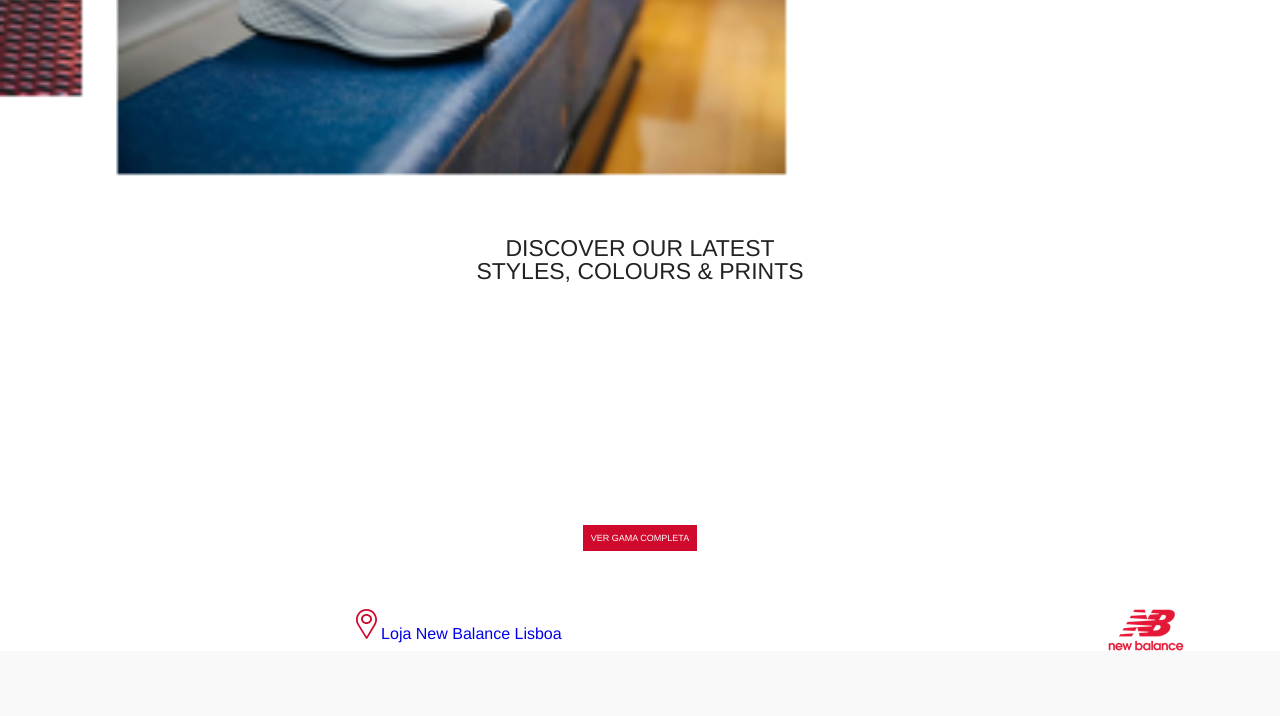
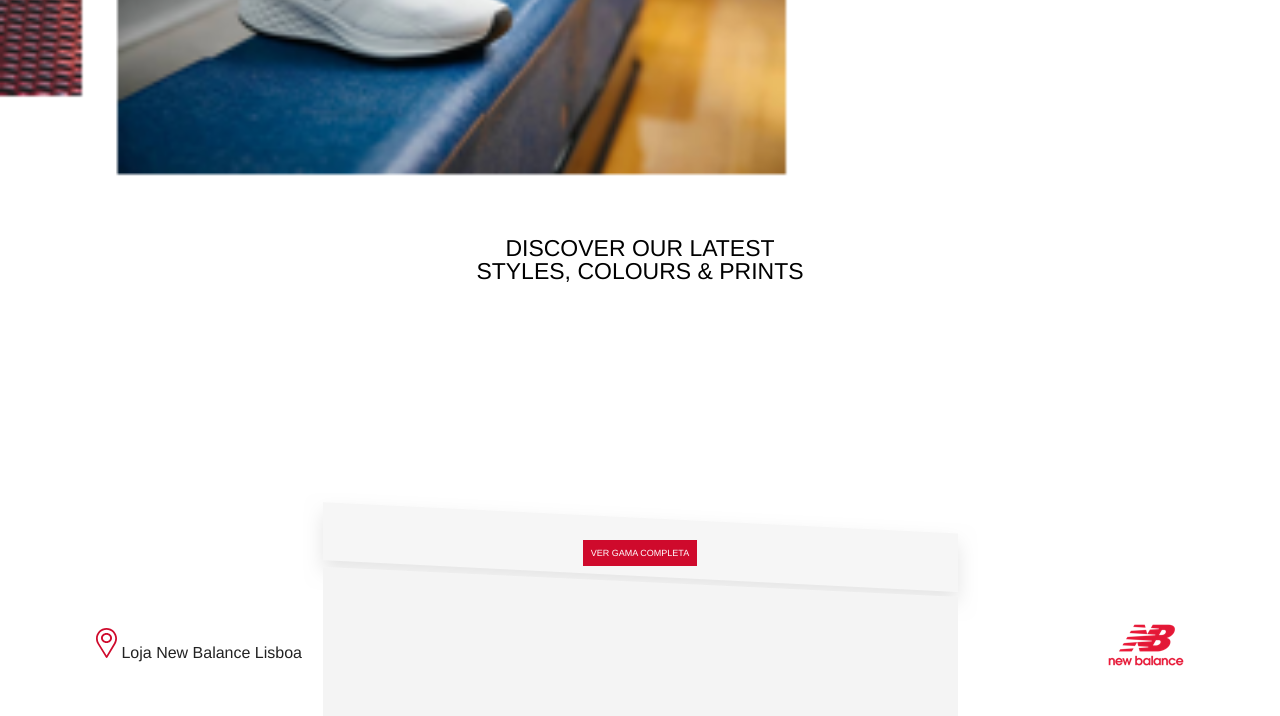
Before and after one commit to acmhenriques/NewBalanceChallenge, a PHP site: page /index.html in a window 1280 px wide. Shown: the part 861-1577 px from the top of the page. Before the commit the page ends 1512 px from the top, so only its background shows below. Run offline with PHP 8.4, Linux system fonts and the light colour scheme.

Commit message:
alterações

```diff
--- a/index.css
+++ b/index.css
@@ -21,11 +21,12 @@ h1{
     text-transform: uppercase;
     font-size: 1.4375rem;
     font-weight: 400;
-    margin: 35px 0 245px;
-    color: rgb(34, 34, 34);
+    margin: 35px 0 210px;
+
 }
 .btn-sneakers1 img, .btn-sneakers2 img, .btn-sneakers3 img{
     position: absolute;
+    cursor: pointer;
 }
 .btn-sneakers1 img{
     top: 410px;
@@ -39,6 +40,10 @@ h1{
     top: 530px;
     right: 180px;
 }
+.footer{
+    background: url(Imagens/BG.png) no-repeat top center;
+    padding: 50px 0;
+}
 .btn-mais{
     background-color: #cf0a2c;
     width: 10.5rem;
@@ -49,6 +54,7 @@ h1{
     font-weight: 500;
     color: white;
     text-decoration: none;
+    cursor: pointer;
 }
 .grid-find-us{
     display: grid;
@@ -57,9 +63,16 @@ h1{
 }
 .btn-store{
     text-decoration: none;
+    color: rgb(34, 34, 34);
 }
 .column-logo{
     display: flex;
     justify-content: flex-end;
     align-items: center;
 }
+.column-map{
+    display: flex;
+    justify-content: flex-start;
+    align-items: center;
+    cursor: pointer;
+}
--- a/index.html
+++ b/index.html
@@ -13,8 +13,8 @@
         <header class="header">
             <img src="Imagens/header.png" alt="header img">
         </header>
+        <section class="items">
             <div class="wrapper-small">
-            <section class="items">
                 <h1>DISCOVER OUR LATEST <br> STYLES, COLOURS & PRINTS</h1>
                 <div class="sneakers">
                     <a class="btn-sneakers1" href="https://www.newbalance.pt/en/pd/fresh-foam-roav/WROAVV1-25001-W.html?dwvar_WROAVV1-25001-W_color=White_with_Black_and_Guava#color=White_with_Black_and_Guava&width=B" target="_blank">
@@ -27,9 +27,12 @@
                         <img src="Imagens/860.png" alt="860 sneakers">
                     </a>
                 </div>
-                    <a class="btn-mais" href="https://www.newbalance.pt/en/women/featured/new-arrivals/?prefn1=productClass&prefv1=Shoes" target="_blank">VER GAMA COMPLETA</a>
+            </div>
         </section>
-                <footer class="find-us">
+        <footer class="footer">
+            <div class="wrapper-small">
+                <a class="btn-mais" href="https://www.newbalance.pt/en/women/featured/new-arrivals/?prefn1=productClass&prefv1=Shoes" target="_blank">VER GAMA COMPLETA
+                </a>
                 <div class="grid-find-us">
                     <div class="column-map">
                         <a class="btn-store" href="https://www.google.com/maps/place/New+Balance+Lisboa/@38.7124689,-9.1398212,20z/data=!4m5!3m4!1s0x0:0xad11f4877a23f46b!8m2!3d38.7125214!4d-9.1396576" target="_blank">
@@ -40,8 +43,8 @@
                         <img src="Imagens/logo.png" alt="logo NB">
                     </div>
                 </div>
+            </div>
         </footer>
-        </div>
     </main>
 </body>
 </html>
```
Also changed, not shown: Imagens/BG.png (added), Imagens/Fundo notícias.png (added), 1 other file. Lines whose indentation alone changed are shown as unchanged.
